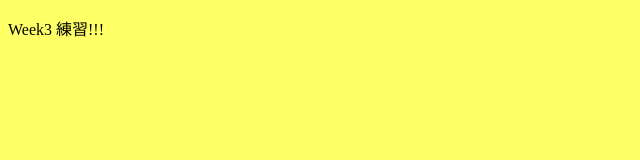
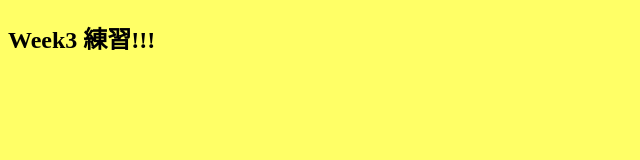
Before and after one commit to chiaching/uidd2017, a plain HTML site: page index.html in a window 1280 px wide. Shown: the whole page, without its empty margins (0-640 px from the left). Drawn offline with Linux system fonts and the light colour scheme.

```diff
--- a/index.html
+++ b/index.html
@@ -6,8 +6,8 @@
   </head>
 
   <body  bgcolor="#ffff66">
-    <p></p>
-    <h2=center>Week3 練習!!!<h2>
+    <p align=center><h2>Week3 練習!!!<h2></p>
+
 
   </body>
 </html>
```
